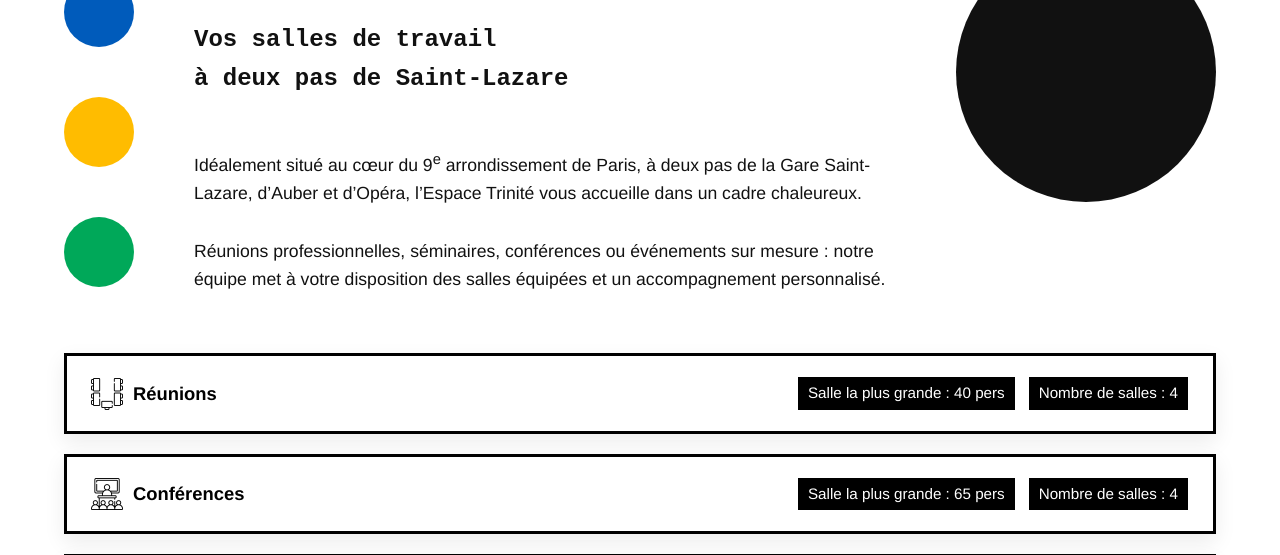
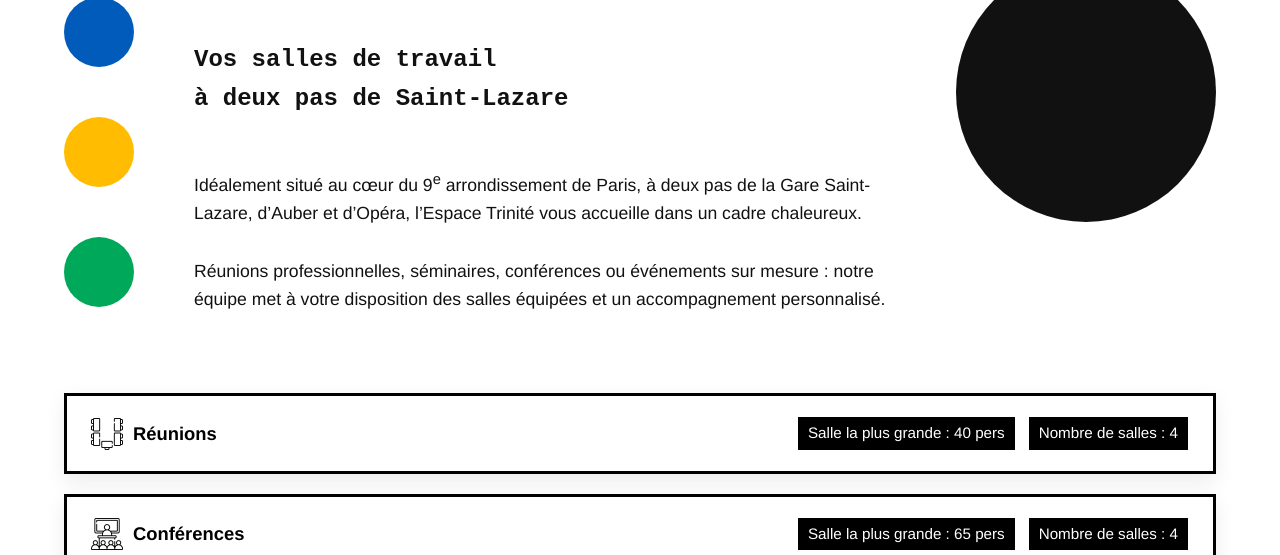
Before and after one commit to espacetrinite/site-internet, a plain HTML site: page index.html in a window 1280 px wide. Shown: the part 545-1100 px from the top of the page. Drawn offline with nearby package versions, Linux system fonts and the light colour scheme.

Commit message:
Update style.css

```diff
--- a/css/style.css
+++ b/css/style.css
@@ -58,8 +58,8 @@
   grid-template-columns:70px 1fr 260px;   /* A | B | C */
   gap:60px;
   align-items:center;
-  margin-bottom:60px;
-  margin-top:60px;
+  margin-bottom:80px;
+  margin-top:80px;
 }
 
 /* ---------- colonne A : pastilles ---------- */
```
